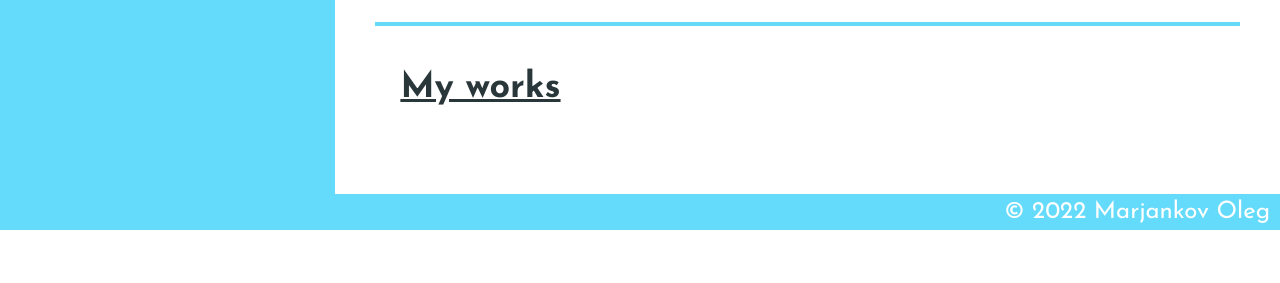
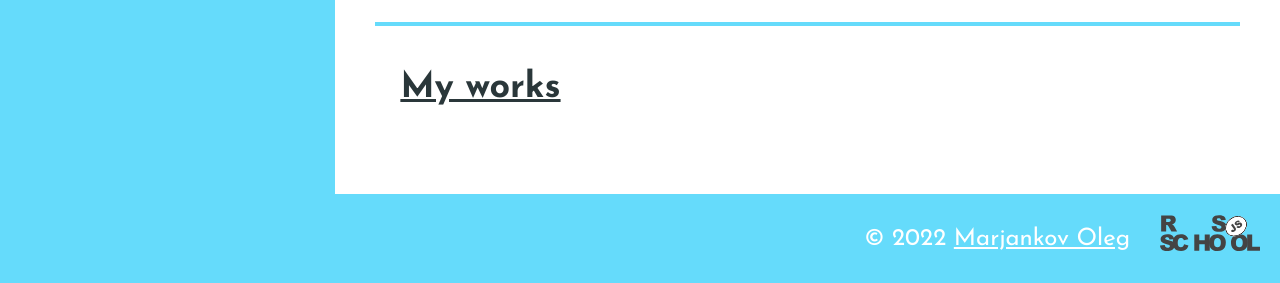
Before and after one commit to dobryimelnik/rsschool-cv, a plain HTML site: page index.html in a window 1280 px wide. Shown: the part 693-976 px from the top of the page. Before the commit the page ends 923 px from the top, so only its background shows below. Drawn offline with Linux system fonts and the light colour scheme.

Commit message:
fix: fixed footer

```diff
--- a/index.html
+++ b/index.html
@@ -85,7 +85,8 @@
         <!-- main -->
 
         <footer class="footer">
-            <p>&copy; 2022 Marjankov Oleg</p>
+            <p>&copy; 2022 <a href="https://github.com/dobryimelnik" class="footer-link">Marjankov Oleg</a></p>
+            <a href="https://app.rs.school/" class="footer-link"><img src="./images/rs_school_js.svg" alt="RS School App" class="rsschool-link"></a>
         </footer>
         <!-- /footer -->
 
--- a/style.css
+++ b/style.css
@@ -137,7 +137,14 @@ ul {
 .footer {
     display: flex;
     justify-content: end;
+    align-items: center;
+    column-gap: 30px;
     background-color: #65dbfb;
-    padding: 0 10px;
+    padding: 20px;
     color: #fff;
 }
+
+.footer a {
+    color: #fff;
+    cursor: pointer;
+}
```
Also changed, not shown: images/rs_school_js.svg (added).
